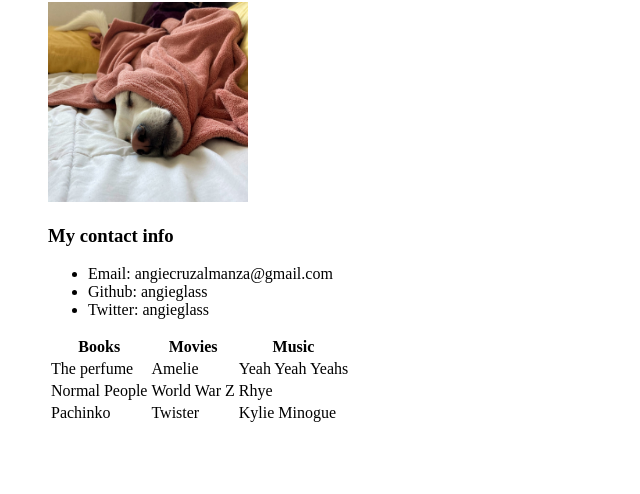
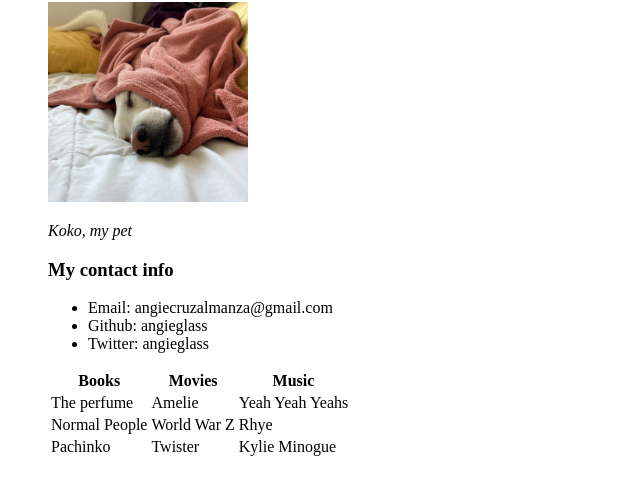
Before and after one commit to angieglass/angieglass.github.io, a plain HTML site: page index.html in a window 1280 px wide. Shown: the part 78-572 px from the top of the page, without its empty margins (0-640 px from the left). Drawn offline with Linux system fonts and the light colour scheme.

Commit message:
Koko's name

```diff
--- a/index.html
+++ b/index.html
@@ -12,6 +12,7 @@
   <img
     src="kokencio.jpeg"
     alt="Koko" width="200" height="200"/>
+    <p><em>Koko, my pet</em></p>
 
     <p>
       <h3>My contact info</h3>
```
